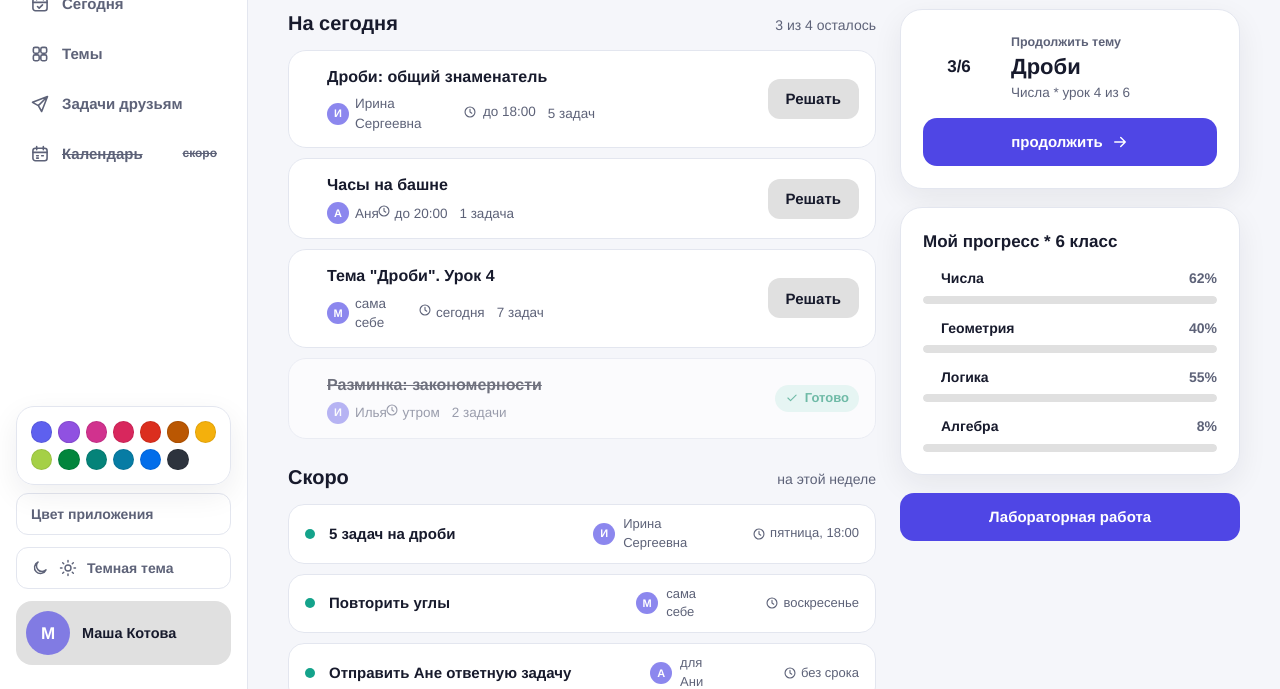
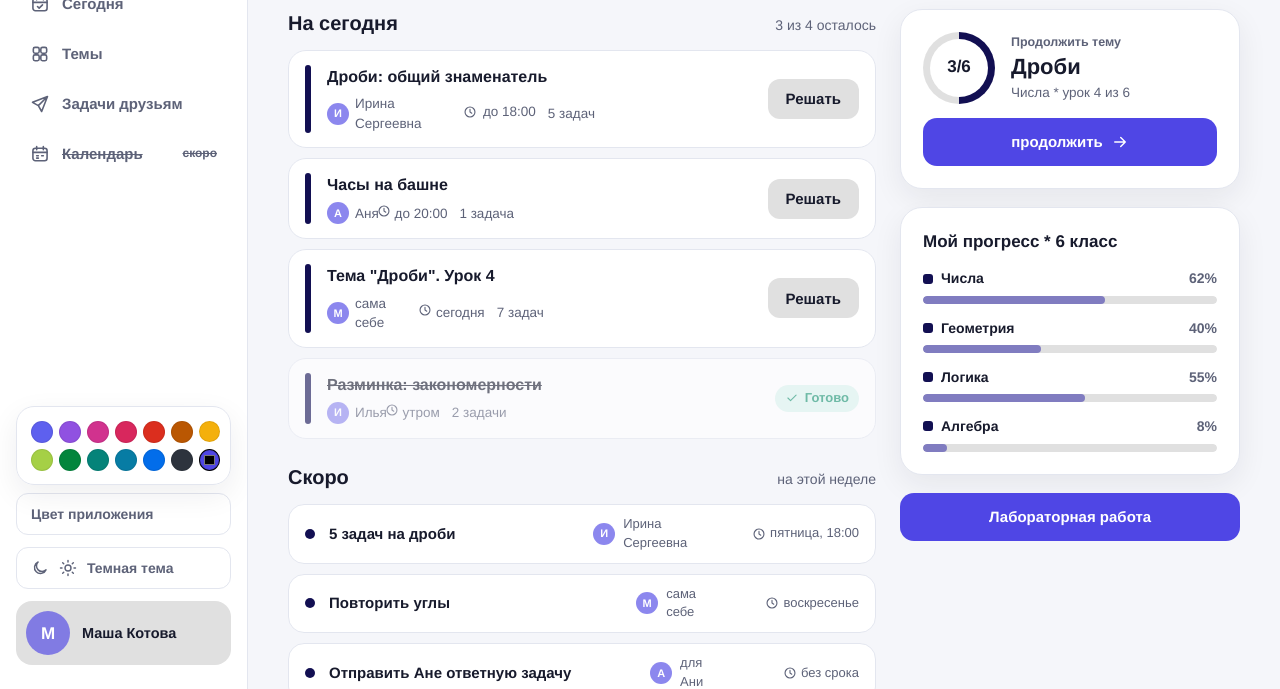
Before and after one commit to al-ek-sa/play, a plain HTML site: page front/html/index.html in a window 1280 px wide. Shown: the part 111-800 px from the top of the page. Drawn offline with nearby package versions, Linux system fonts and the light colour scheme.

Commit message:
refactor: refactoring of application themes

```diff
--- a/front/css/tokens.css
+++ b/front/css/tokens.css
@@ -29,12 +29,15 @@
   --radius-m: 18px;
   --radius-l: 22px;
   --font: "Manrope", "Helvetica Neue", Arial, sans-serif;
+  --disign: #120F52;
+  --progress: #807CC0;
+  --message: #A39FDF;
 }
 
 body.dark {
   --bg: #0E0F1E;
   --surface: #181A2F;
-  --surface-2: #ffff;
+  --surface-2: #23253F;
   --line: #2D3050;
   --text: #F1F2FA;
   --muted: #A2A6C3;
@@ -58,6 +61,9 @@ body.dark {
   --area-2: rgba(255, 194, 74, 0.3);
   --area-3: rgba(53, 207, 176, 0.3);
   --shadow: 0 10px 30px rgba(0, 0, 0, 0.35);
+  --disign: #7F7BC6;
+  --progress: #383399;
+  --message: #1B1943;
 }
 
 [data-theme="violet"] {
@@ -71,6 +77,9 @@ body.dark {
   --line: #E2DDED;
   --text: #1D1727;
   --muted: #60596F;
+  --disign: #2C0F52;
+  --progress: #9A7CC0;
+  --message: #BB9FDF;
 }
 
 .dark[data-theme="violet"] {
@@ -84,6 +93,9 @@ body.dark {
   --line: #352D43;
   --text: #F4F2F8;
   --muted: #B4ADC2;
+  --disign: #967BC6;
+  --progress: #583399;
+  --message: #281943;
 }
 
 [data-theme="pink"] {
@@ -97,6 +109,9 @@ body.dark {
   --line: #ECDAE2;
   --text: #25151D;
   --muted: #6E5660;
+  --disign: #520F36;
+  --progress: #C07CA3;
+  --message: #DF9FC4;
 }
 
 .dark[data-theme="pink"] {
@@ -110,6 +125,9 @@ body.dark {
   --line: #412934;
   --text: #F8F1F4;
   --muted: #C1AAB4;
+  --disign: #C67BA0;
+  --progress: #993366;
+  --message: #43192E;
 }
 
 [data-theme="rose"] {
@@ -123,6 +141,9 @@ body.dark {
   --line: #EEDADC;
   --text: #271517;
   --muted: #705659;
+  --disign: #520F23;
+  --progress: #C07C91;
+  --message: #DF9FB3;
 }
 
 .dark[data-theme="rose"] {
@@ -136,6 +157,9 @@ body.dark {
   --line: #43292D;
   --text: #F9F1F2;
   --muted: #C3AAAD;
+  --disign: #C67B88;
+  --progress: #993345;
+  --message: #431921;
 }
 
 [data-theme="coral"] {
@@ -149,6 +173,9 @@ body.dark {
   --line: #EEDBD7;
   --text: #271512;
   --muted: #705752;
+  --disign: #52140F;
+  --progress: #C0827C;
+  --message: #DFA59F;
 }
 
 .dark[data-theme="coral"] {
@@ -162,6 +189,9 @@ body.dark {
   --line: #442A25;
   --text: #F9F2F0;
   --muted: #C4AAA6;
+  --disign: #C6857B;
+  --progress: #994133;
+  --message: #431F19;
 }
 
 [data-theme="orange"] {
@@ -175,6 +205,9 @@ body.dark {
   --line: #ECDCD3;
   --text: #26160E;
   --muted: #6E584C;
+  --disign: #522E0F;
+  --progress: #C09C7C;
+  --message: #DFBD9F;
 }
 
 .dark[data-theme="orange"] {
@@ -188,6 +221,9 @@ body.dark {
   --line: #422C1F;
   --text: #F8F2EF;
   --muted: #C2ACA1;
+  --disign: #C6977B;
+  --progress: #995933;
+  --message: #432919;
 }
 
 [data-theme="amber"] {
@@ -201,6 +237,9 @@ body.dark {
   --line: #E7DED0;
   --text: #22190A;
   --muted: #685C47;
+  --disign: #523E0F;
+  --progress: #C0AC7C;
+  --message: #DFCC9F;
 }
 
 .dark[data-theme="amber"] {
@@ -214,6 +253,9 @@ body.dark {
   --line: #3C2F19;
   --text: #F6F3EE;
   --muted: #BBAF9C;
+  --disign: #C6AF7B;
+  --progress: #997933;
+  --message: #433619;
 }
 
 [data-theme="lime"] {
@@ -227,6 +269,9 @@ body.dark {
   --line: #DCE2D3;
   --text: #171D0D;
   --muted: #59614C;
+  --disign: #3D5110;
+  --progress: #ABC07C;
+  --message: #CBDF9F;
 }
 
 .dark[data-theme="lime"] {
@@ -240,6 +285,9 @@ body.dark {
   --line: #2D351E;
   --text: #F2F4EF;
   --muted: #ADB5A0;
+  --disign: #AEC67B;
+  --progress: #789933;
+  --message: #354319;
 }
 
 [data-theme="green"] {
@@ -349,6 +397,9 @@ body.dark {
   --line: #D7E0EF;
   --text: #121B28;
   --muted: #515E72;
+  --disign: #0F2E52;
+  --progress: #7C9BC0;
+  --message: #9FBDDF;
 }
 
 .dark[data-theme="blue"] {
@@ -362,6 +413,9 @@ body.dark {
   --line: #253246;
   --text: #F0F4F9;
   --muted: #A6B2C5;
+  --disign: #7B99C6;
+  --progress: #335C99;
+  --message: #192A43;
 }
 
 [data-theme="graphite"] {
@@ -375,6 +429,9 @@ body.dark {
   --line: #DDE0E5;
   --text: #181B20;
   --muted: #595E65;
+  --disign: #252E3C;
+  --progress: #8899B4;
+  --message: #B1BCCE;
 }
 
 .dark[data-theme="graphite"] {
@@ -388,4 +445,7 @@ body.dark {
   --line: #2D3239;
   --text: #F0F4F9;
   --muted: #ADB1B8;
+  --disign: #909BB2;
+  --progress: #546078;
+  --message: #262B36;
 }
--- a/front/html/index.html
+++ b/front/html/index.html
@@ -208,6 +208,10 @@
               <label class="palette__option">
                 <input class="palette__input" type="radio" name="accent" value="graphite">
                 <span class="visually-hidden">Графит</span>
+              </label>
+
+              <label>
+                <input class="palette__input" type="color">
               </label>
             </div>
           </fieldset>
```
